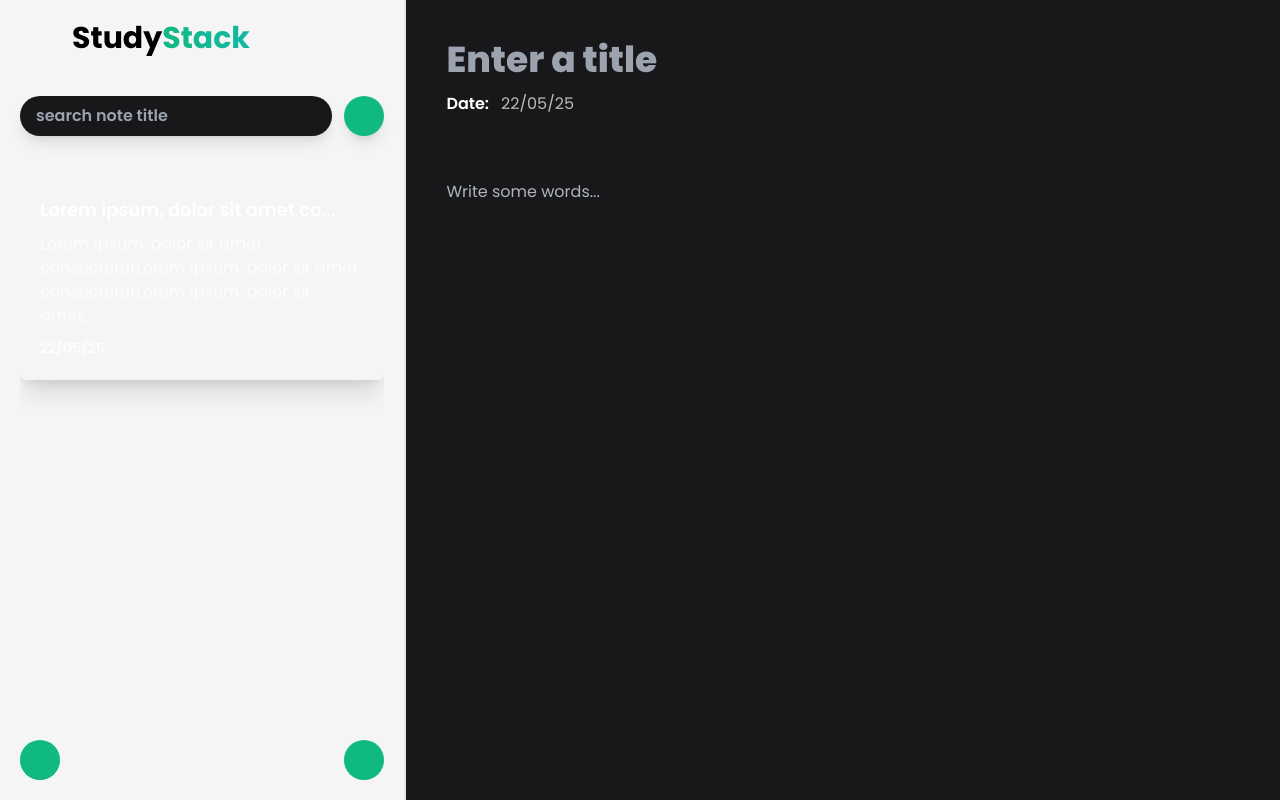
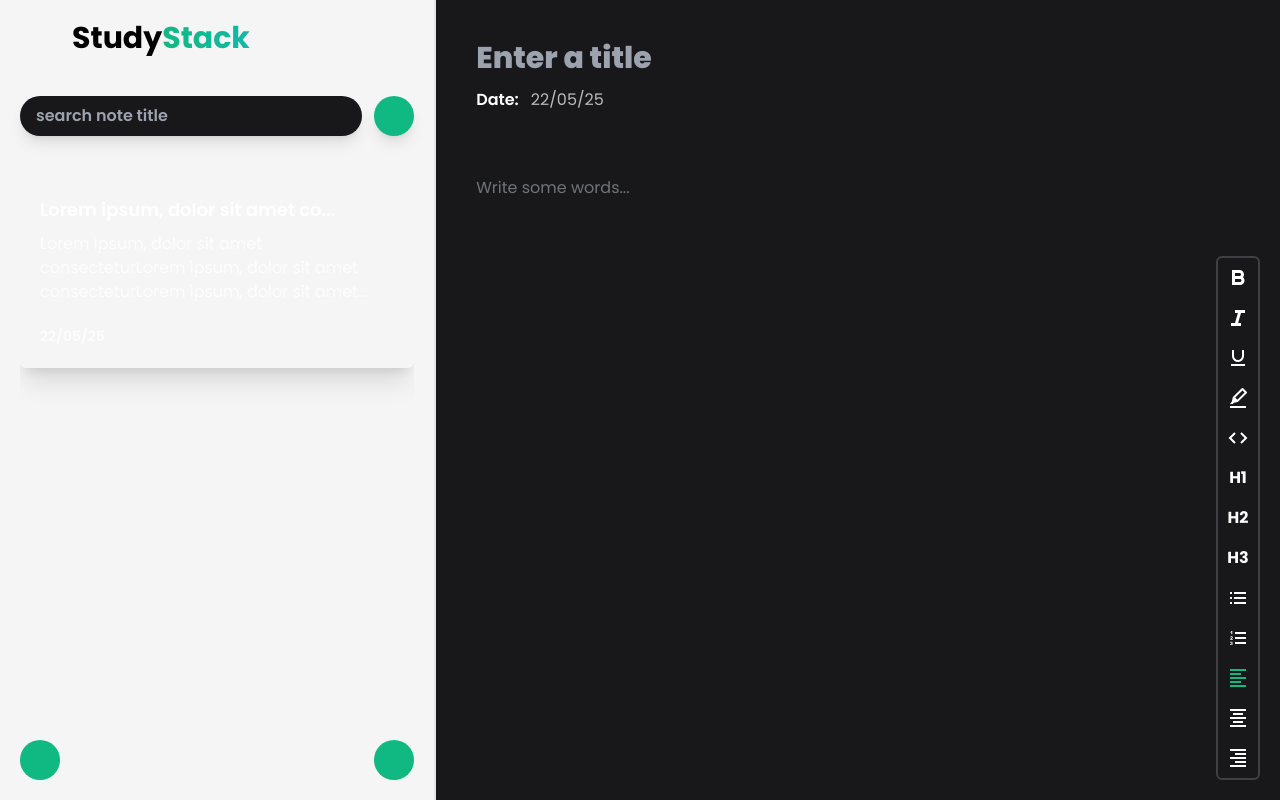
Before and after one commit to N4EXM/noteApp2, a React (Vite) app in the folder frontend/: page / in a window 1280 px wide. Both pictures are taken after a click on the button 364 px from the left and 760 px from the top of the page. Built offline with nearby package versions, Linux system fonts and the light colour scheme; some icons are missing.

Commit message:
added more tools to the toolbar

```diff
--- a/frontend/index.html
+++ b/frontend/index.html
@@ -2,7 +2,7 @@
 <html lang="en">
   <head>
     <meta charset="UTF-8" />
-    <link rel="icon" type="image/png" href="/frontend/src/assets/layer-regular-120.png" />
+    <link rel="icon" href="./src/assets/icon.png" />
     <meta name="viewport" content="width=device-width, initial-scale=1.0" />
     <script src="https://unpkg.com/boxicons@2.1.4/dist/boxicons.js"></script>
     <title>StudyStack</title>
--- a/frontend/package.json
+++ b/frontend/package.json
@@ -11,9 +11,13 @@
   },
   "dependencies": {
     "@tiptap/core": "^2.11.5",
+    "@tiptap/extension-code": "^2.11.5",
     "@tiptap/extension-heading": "^2.11.5",
+    "@tiptap/extension-highlight": "^2.11.5",
     "@tiptap/extension-list-item": "^2.11.5",
     "@tiptap/extension-placeholder": "^2.11.5",
+    "@tiptap/extension-text-align": "^2.11.5",
+    "@tiptap/extension-underline": "^2.11.5",
     "@tiptap/react": "^2.11.5",
     "@tiptap/starter-kit": "^2.11.5",
     "react": "^19.0.0",
--- a/frontend/src/components/ScreenView.jsx
+++ b/frontend/src/components/ScreenView.jsx
@@ -2,14 +2,27 @@ import React, { useEffect, useRef, useState } from 'react';
 import {useEditor, EditorContent} from '@tiptap/react'
 import StarterKit from '@tiptap/starter-kit'
 import Placeholder from '@tiptap/extension-placeholder'
+import Underline from '@tiptap/extension-underline';
+import Highlight from '@tiptap/extension-highlight';
+import TextAlign from '@tiptap/extension-text-align'
+import Code from '@tiptap/extension-code';
 import Toolbar from './Toolbar';
+
 
 const ScreenView = ({ currentScreen }) => {
 
   const [title, setTitle] = useState('');
   const editor = useEditor({
     extensions: [
+      Underline,
+      Code,
       StarterKit,
+      Highlight,
+      TextAlign.configure({
+        types: ['heading', 'paragraph'], // Apply alignment to headings and paragraphs
+        alignments: ['left', 'center', 'right', 'justify'], // Supported alignments
+        defaultAlignment: 'left', // Default alignment
+      }),
       Placeholder.configure({
         placeholder: 'Write some words... '
       })
@@ -35,7 +48,7 @@ const ScreenView = ({ currentScreen }) => {
         <div className='flex flex-col items-start justify-start w-full gap-3 h-fit'>
           <input
             placeholder='Enter a title'
-            className='w-full text-4xl font-extrabold bg-transparent outline-none'
+            className='w-full text-3xl font-extrabold bg-transparent outline-none'
             value={title}
             onChange={handleTitleChange}
           />
@@ -50,6 +63,12 @@ const ScreenView = ({ currentScreen }) => {
           />
        </div>
 
+       <div className='fixed bottom-5 right-5'>
+          <Toolbar
+            editor={editor}
+          />
+       </div>
+
       </div>
     );
   }
--- a/frontend/src/components/Sidebar.jsx
+++ b/frontend/src/components/Sidebar.jsx
@@ -4,7 +4,7 @@ import Card from './Card'
 const Sidebar = ({handleCurrentScreen}) => {
     return (
 
-        <div className='flex flex-col items-start justify-start h-full gap-10 p-5 border-r-2 w-[36rem] bg-neutral-100 dark:bg-zinc-800 dark:border-zinc-700 border-neutral-200'>
+        <div className='flex flex-col items-start justify-start h-full gap-10 p-5 border-r-2 w-[40rem] bg-neutral-100 dark:bg-zinc-800 dark:border-zinc-700 border-neutral-200'>
 
             <div className='flex flex-row items-center justify-start gap-3 pl-1'>
                 <box-icon color='#10b981' size='md' name='layer'></box-icon>
--- a/frontend/src/components/Toolbar.jsx
+++ b/frontend/src/components/Toolbar.jsx
@@ -1,44 +1,99 @@
 import React from 'react'
 
-const Toolbar = ({editorInstance}) => {
+const Toolbar = ({editor}) => {
+  return (
+    <div className='flex flex-col items-center border-2 rounded-md bg-zinc-900 border-zinc-700'>
 
-  const handleHeader = () => {
-
-    if (editorInstance) {
-
-      editorInstance.blocks.insert("header", { level: 1, text:"New header" } )
-
-    }
-
-  }
-
-  const handleOrderedList = () => {
-    if (editorInstance) {
-      editorInstance.blocks.insert('list', { style: 'ordered', items: ['Item 1', 'Item 2'] });
-    }
-  };
-
-  const handleImage = () => {
-    if (editorInstance) {
-      editorInstance.blocks.insert('image', { url: 'https://example.com/image.jpg' });
-    }
-  };
-
-
-  return (
-    <div className='fixed flex flex-col items-center border-2 rounded-md w-fit h-fit bottom-5 right-5 bg-zinc-900 border-zinc-700'>
+      {/* text types */}
+      <button
+        onClick={() => editor.chain().focus().toggleBold().run()}
+        className={`${editor.isActive("bold") ? 'text-emerald-500' : '' } flex p-2 hover:text-emerald-500 hover:scale-125 active:scale-90 transition duration-300 `}>
+        <svg
+          xmlns="http://www.w3.org/2000/svg"
+          width="24"
+          height="24"
+          viewBox="0 0 24 24"
+          style={{fill: 'currentcolor',transform: '',msFilter:''}}><path d="M17.061 11.22A4.46 4.46 0 0 0 18 8.5C18 6.019 15.981 4 13.5 4H6v15h8c2.481 0 4.5-2.019 4.5-4.5a4.48 4.48 0 0 0-1.439-3.28zM13.5 7c.827 0 1.5.673 1.5 1.5s-.673 1.5-1.5 1.5H9V7h4.5zm.5 9H9v-3h5c.827 0 1.5.673 1.5 1.5S14.827 16 14 16z"></path></svg>
+      </button>
 
       <button
-        onClick={handleHeader}
-        className="flex gap-0 p-2 font-bold text-white transition duration-200 hover:text-emerald-500"
-      >
+        onClick={() => editor.chain().focus().toggleItalic().run()}
+        className={`${editor.isActive("italic") ? 'text-emerald-500' : '' } flex p-2 hover:text-emerald-500 hover:scale-125 active:scale-90 transition duration-300 `}>
+        <svg
+          xmlns="http://www.w3.org/2000/svg"
+          width="24"
+          height="24"
+          viewBox="0 0 24 24"
+          style={{fill: 'currentcolor',transform: '',msFilter:''}}><path d="M19 7V4H9v3h2.868L9.012 17H5v3h10v-3h-2.868l2.856-10z"></path></svg>
+      </button>
+
+      <button
+        onClick={() => editor.chain().focus().toggleUnderline().run()}
+        className={`${editor.isActive("underline") ? 'text-emerald-500' : '' } flex p-2 hover:text-emerald-500 hover:scale-125 active:scale-90 transition duration-300 `}>
+        <svg
+          xmlns="http://www.w3.org/2000/svg"
+          width="24"
+          height="24"
+          viewBox="0 0 24 24"
+          style={{fill: 'currentcolor',transform: '',msFilter:''}}><path d="M5 18h14v2H5zM6 4v6c0 3.309 2.691 6 6 6s6-2.691 6-6V4h-2v6c0 2.206-1.794 4-4 4s-4-1.794-4-4V4H6z"></path></svg>
+      </button>
+
+      <button
+        onClick={() => editor.chain().focus().toggleHighlight().run()}
+        className={`${editor.isActive("highlight") ? 'text-emerald-500' : '' } flex p-2 hover:text-emerald-500 hover:scale-125 active:scale-90 transition duration-300 `}>
+        <svg
+          xmlns="http://www.w3.org/2000/svg"
+          width="24"
+          height="24"
+          viewBox="0 0 24 24"
+          style={{fill: 'currentcolor',transform: '', msFilter:''}}><path d="m20.707 5.826-3.535-3.533a.999.999 0 0 0-1.408-.006L7.096 10.82a1.01 1.01 0 0 0-.273.488l-1.024 4.437L4 18h2.828l1.142-1.129 3.588-.828c.18-.042.345-.133.477-.262l8.667-8.535a1 1 0 0 0 .005-1.42zm-9.369 7.833-2.121-2.12 7.243-7.131 2.12 2.12-7.242 7.131zM4 20h16v2H4z"></path></svg>
+      </button>
+
+      <button
+        onClick={() => editor.chain().focus().toggleCode().run()}
+        className={`${editor.isActive("code") ? 'text-emerald-500' : '' } flex p-2 hover:text-emerald-500 hover:scale-125 active:scale-90 transition duration-300 `}>
+        <svg
+          xmlns="http://www.w3.org/2000/svg"
+          width="24"
+          height="24"
+          viewBox="0 0 24 24"
+          style={{fill: 'currentcolor',transform: '',msFilter:''}}><path d="M8.293 6.293 2.586 12l5.707 5.707 1.414-1.414L5.414 12l4.293-4.293zm7.414 11.414L21.414 12l-5.707-5.707-1.414 1.414L18.586 12l-4.293 4.293z"></path></svg>
+      </button>
+
+      {/* heading types */}
+      <button
+        onClick={() => editor.chain().focus().toggleHeading({ level: 1 }).run()}
+        className={`${editor.isActive("heading", { level: 1 }) ? 'text-emerald-500' : '' } flex p-2 hover:text-emerald-500 hover:scale-125 active:scale-90 transition duration-300 font-bold`}>
         H1
       </button>
 
       <button
-        onClick={handleOrderedList}
-        className="flex gap-0 p-2 font-bold text-white transition duration-200 hover:text-emerald-500"
-      >
+        onClick={() => editor.chain().focus().toggleHeading({ level: 2 }).run()}
+        className={`${editor.isActive("heading", { level: 2 }) ? 'text-emerald-500' : '' } flex p-2 hover:text-emerald-500 hover:scale-125 active:scale-90 transition duration-300 font-bold`}>
+        H2
+      </button>
+
+      <button
+        onClick={() => editor.chain().focus().toggleHeading({ level: 3 }).run()}
+        className={`${editor.isActive("heading", { level: 3 }) ? 'text-emerald-500' : '' } flex p-2 hover:text-emerald-500 hover:scale-125 active:scale-90 transition duration-300 font-bold`}>
+        H3
+      </button>
+
+      {/* list types */}
+      <button
+        onClick={() => editor.chain().focus().toggleBulletList().run()}
+        className={`${editor.isActive("bulletList") ? 'text-emerald-500' : '' } flex p-2 hover:text-emerald-500 hover:scale-125 active:scale-90 transition duration-300 font-bold`}>
+        <svg
+          xmlns="http://www.w3.org/2000/svg"
+          width="24"
+          height="24"
+          viewBox="0 0 24 24"
+          style={{fill: 'currentcolor',transform: '',msFilter:''}}><path d="M4 6h2v2H4zm0 5h2v2H4zm0 5h2v2H4zm16-8V6H8.023v2H18.8zM8 11h12v2H8zm0 5h12v2H8z"></path></svg>
+      </button>
+
+      <button
+        onClick={() => editor.chain().focus().toggleOrderedList().run()}
+        className={`${editor.isActive("orderedList") ? 'text-emerald-500' : '' } flex p-2 hover:text-emerald-500 hover:scale-125 active:scale-90 transition duration-300 font-bold`}>
         <svg
           xmlns="http://www.w3.org/2000/svg"
           width="24"
@@ -47,17 +102,40 @@ const Toolbar = ({editorInstance}) => {
           style={{fill: 'currentcolor',transform: '',msFilter:''}}><path d="M5.282 12.064c-.428.328-.72.609-.875.851-.155.24-.249.498-.279.768h2.679v-.748H5.413c.081-.081.152-.151.212-.201.062-.05.182-.142.361-.27.303-.218.511-.42.626-.604.116-.186.173-.375.173-.578a.898.898 0 0 0-.151-.512.892.892 0 0 0-.412-.341c-.174-.076-.419-.111-.733-.111-.3 0-.537.038-.706.114a.889.889 0 0 0-.396.338c-.094.143-.159.346-.194.604l.894.076c.025-.188.074-.317.147-.394a.375.375 0 0 1 .279-.108c.11 0 .2.035.272.108a.344.344 0 0 1 .108.258.55.55 0 0 1-.108.297c-.074.102-.241.254-.503.453zm.055 6.386a.398.398 0 0 1-.282-.105c-.074-.07-.128-.195-.162-.378L4 18.085c.059.204.142.372.251.506.109.133.248.235.417.306.168.069.399.103.692.103.3 0 .541-.047.725-.14a1 1 0 0 0 .424-.403c.098-.175.146-.354.146-.544a.823.823 0 0 0-.088-.393.708.708 0 0 0-.249-.261 1.015 1.015 0 0 0-.286-.11.943.943 0 0 0 .345-.299.673.673 0 0 0 .113-.383.747.747 0 0 0-.281-.596c-.187-.159-.49-.238-.909-.238-.365 0-.648.072-.847.219-.2.143-.334.353-.404.626l.844.151c.023-.162.067-.274.133-.338s.151-.098.257-.098a.33.33 0 0 1 .241.089c.059.06.087.139.087.238 0 .104-.038.193-.117.27s-.177.112-.293.112a.907.907 0 0 1-.116-.011l-.045.649a1.13 1.13 0 0 1 .289-.056c.132 0 .237.041.313.126.077.082.115.199.115.352 0 .146-.04.266-.119.354a.394.394 0 0 1-.301.134zm.948-10.083V5h-.739a1.47 1.47 0 0 1-.394.523c-.168.142-.404.262-.708.365v.754a2.595 2.595 0 0 0 .937-.48v2.206h.904zM9 6h11v2H9zm0 5h11v2H9zm0 5h11v2H9z"></path></svg>
       </button>
 
+      {/* text alignment */}
       <button
-        onClick={handleOrderedList}
-        className="flex gap-0 p-2 font-bold text-white transition duration-200 hover:text-emerald-500"
-      >
+        onClick={() => editor.chain().focus().focus().setTextAlign('left').run()}
+        className={`${editor.isActive({ textAlign: 'left' }) ? 'text-emerald-500' : '' } flex p-2 hover:text-emerald-500 hover:scale-125 active:scale-90 transition duration-300 font-bold`}>
         <svg
           xmlns="http://www.w3.org/2000/svg"
           width="24"
           height="24"
           viewBox="0 0 24 24"
-          style={{fill: 'currentcolor',transform: '',msFilter:''}}><path d="M5.282 12.064c-.428.328-.72.609-.875.851-.155.24-.249.498-.279.768h2.679v-.748H5.413c.081-.081.152-.151.212-.201.062-.05.182-.142.361-.27.303-.218.511-.42.626-.604.116-.186.173-.375.173-.578a.898.898 0 0 0-.151-.512.892.892 0 0 0-.412-.341c-.174-.076-.419-.111-.733-.111-.3 0-.537.038-.706.114a.889.889 0 0 0-.396.338c-.094.143-.159.346-.194.604l.894.076c.025-.188.074-.317.147-.394a.375.375 0 0 1 .279-.108c.11 0 .2.035.272.108a.344.344 0 0 1 .108.258.55.55 0 0 1-.108.297c-.074.102-.241.254-.503.453zm.055 6.386a.398.398 0 0 1-.282-.105c-.074-.07-.128-.195-.162-.378L4 18.085c.059.204.142.372.251.506.109.133.248.235.417.306.168.069.399.103.692.103.3 0 .541-.047.725-.14a1 1 0 0 0 .424-.403c.098-.175.146-.354.146-.544a.823.823 0 0 0-.088-.393.708.708 0 0 0-.249-.261 1.015 1.015 0 0 0-.286-.11.943.943 0 0 0 .345-.299.673.673 0 0 0 .113-.383.747.747 0 0 0-.281-.596c-.187-.159-.49-.238-.909-.238-.365 0-.648.072-.847.219-.2.143-.334.353-.404.626l.844.151c.023-.162.067-.274.133-.338s.151-.098.257-.098a.33.33 0 0 1 .241.089c.059.06.087.139.087.238 0 .104-.038.193-.117.27s-.177.112-.293.112a.907.907 0 0 1-.116-.011l-.045.649a1.13 1.13 0 0 1 .289-.056c.132 0 .237.041.313.126.077.082.115.199.115.352 0 .146-.04.266-.119.354a.394.394 0 0 1-.301.134zm.948-10.083V5h-.739a1.47 1.47 0 0 1-.394.523c-.168.142-.404.262-.708.365v.754a2.595 2.595 0 0 0 .937-.48v2.206h.904zM9 6h11v2H9zm0 5h11v2H9zm0 5h11v2H9z"></path></svg>
+          style={{fill: 'currentcolor',transform: '',msFilter:''}}><path d="M4 19h16v2H4zm0-4h11v2H4zm0-4h16v2H4zm0-8h16v2H4zm0 4h11v2H4z"></path></svg>
       </button>
+
+      <button
+        onClick={() => editor.chain().focus().focus().setTextAlign('center').run()}
+        className={`${editor.isActive({ textAlign: 'center' }) ? 'text-emerald-500' : '' } flex p-2 hover:text-emerald-500 hover:scale-125 active:scale-90 transition duration-300 font-bold`}>
+        <svg
+          xmlns="http://www.w3.org/2000/svg"
+          width="24"
+          height="24"
+          viewBox="0 0 24 24"
+          style={{fill: 'currentcolor',transform: '',msFilter:''}}><path d="M4 19h16v2H4zm3-4h10v2H7zm-3-4h16v2H4zm0-8h16v2H4zm3 4h10v2H7z"></path></svg>
+      </button>
+
+      <button
+        onClick={() => editor.chain().focus().focus().setTextAlign('right').run()}
+        className={`${editor.isActive({ textAlign: 'right' }) ? 'text-emerald-500' : '' } flex p-2 hover:text-emerald-500 hover:scale-125 active:scale-90 transition duration-300 font-bold`}>
+        <svg
+          xmlns="http://www.w3.org/2000/svg"
+          width="24"
+          height="24"
+          viewBox="0 0 24 24"
+          style={{fill: 'currentcolor',transform: '',msFilter:''}}><path d="M4 19h16v2H4zm5-4h11v2H9zm-5-4h16v2H4zm0-8h16v2H4zm5 4h11v2H9z"></path></svg>
+      </button>
+
 
     </div>
   )
--- a/frontend/src/index.css
+++ b/frontend/src/index.css
@@ -52,7 +52,7 @@
 }
 
 .tiptap p.is-editor-empty:first-child::before {
-    color: #adb5bd;
+    color: #707479;
     content: attr(data-placeholder);
     float: left;
     height: 0;
@@ -60,9 +60,53 @@
 }
 
 .tiptap p.is-empty::before {
-    color: #adb5bd;
+    color: #707479;
     content: attr(data-placeholder);
     float: left;
     height: 0;
     pointer-events: none;
+}
+
+/* Heading 1 */
+.ProseMirror h1 {
+    font-size: 1.5rem;
+    font-weight: 800; /* Extra bold */
+}
+
+  /* Heading 2 */
+.ProseMirror h2 {
+    font-size: 1.24rem;
+    font-weight: 700; /* Bold */
+}
+
+  /* Heading 3 */
+.ProseMirror h3 {
+    font-size: 1rem;
+    font-weight: 600; /* Semi-bold */
+
+}
+
+/* Text alignment styles for Tiptap editor */
+.ProseMirror .text-left {
+    text-align: left;
+}
+
+.ProseMirror .text-center {
+    text-align: center;
+}
+
+.ProseMirror .text-right {
+    text-align: right;
+}
+
+.ProseMirror .text-justify {
+    text-align: justify;
+}
+
+.ProseMirror mark {
+    background-color: #10b981;
+    color: white;
+    border-radius: 0.4rem;
+    box-decoration-break: clone;
+    padding: 0.1rem 0.3rem;
   }
```
Also changed, not shown: frontend/src/App.jsx (+26 -0 lines), frontend/src/assets/icon.png (renamed from frontend/src/assets/layer-regular-120.png), 1 other file (tests, documents, lock files or other folders).
